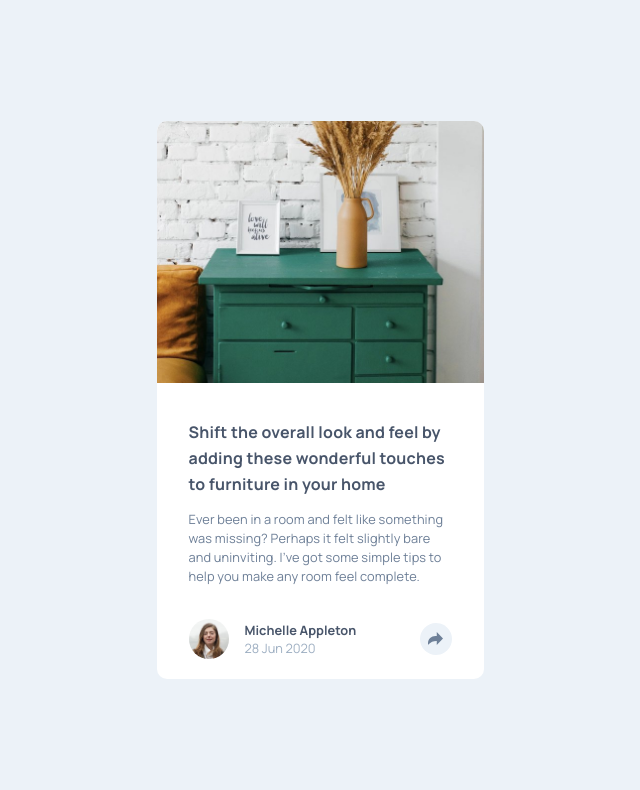
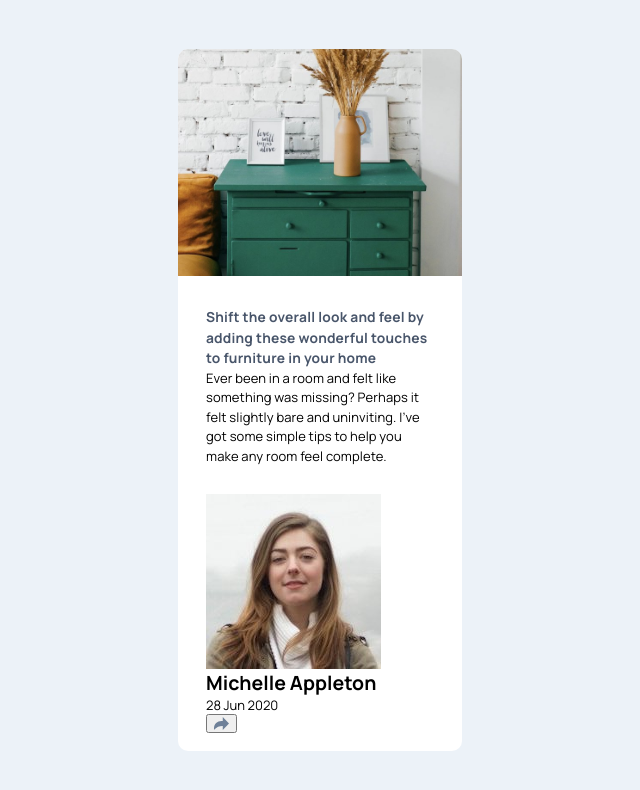
Before and after one commit to kamal-redzwan/15-frontendmentor-article-preview-component, a plain HTML site: page index.html in a window 1280 px wide. Shown: the whole page, without its empty margins (320-960 px from the left). Drawn offline with Linux system fonts and the light colour scheme.

Commit message:
adjust html by using BEM + reapplying css

```diff
--- a/index.html
+++ b/index.html
@@ -22,40 +22,42 @@
     <title>Frontend Mentor | Article preview component</title>
   </head>
   <body>
-    <main class="article-preview">
+    <article class="article">
       <img
         src="./images/drawers.jpg"
         alt="picture of a drawer with props on top"
       />
-      <div class="copy">
-        <h1>
+      <div class="article__content">
+        <h1 class="article__heading">
           Shift the overall look and feel by adding these wonderful touches to
           furniture in your home
         </h1>
-        <p>
+        <p class="article__copy">
           Ever been in a room and felt like something was missing? Perhaps it
           felt slightly bare and uninviting. I’ve got some simple tips to help
           you make any room feel complete.
         </p>
       </div>
-      <div class="author-info">
+      <footer class="article__footer">
+        <div class="article__footer-content">
           <img
-          class="author-avatar"
+            class="article__avatar"
             src="./images/avatar-michelle.jpg"
             alt="headshot of the author"
           />
-        <div class="author-name_date">
-          <h2>Michelle Appleton</h2>
-          <p>28 Jun 2020</p>
+          <div class="article__info">
+            <h2 class="article__info-name">Michelle Appleton</h2>
+            <p class="article__info-date">28 Jun 2020</p>
           </div>
-        <div class="btn-wrapper">
+          <button class="article__button">
             <img
               class="share-btn"
               src="./images/icon-share.svg"
               alt="share icon"
             />
+          </button>
         </div>
-      </div>
-    </main>
+      </footer>
+    </article>
   </body>
 </html>
--- a/style.css
+++ b/style.css
@@ -3,94 +3,57 @@
   --desaturated-dark-blue: hsl(214, 17%, 51%);
   --grayish-blue: hsl(212, 23%, 69%);
   --light-grayish-blue: hsl(210, 46%, 95%);
-
   --ff-manrope: 'Manrope', sans-serif;
   --fs-normal: 13px;
   --fw-normal: 500;
   --fw-bold: 700;
 }
 
-body {
-  background-color: var(--light-grayish-blue);
-
-  display: grid;
-  place-content: center;
-
-  font-family: var(--ff-manrope);
+html {
+  font-size: var(--fs-normal);
 }
 
-main {
-  max-width: 20.4375rem;
-  background-color: white;
-  border-radius: 0.625rem;
-  overflow: hidden;
-
-  font-size: 0.8rem;
+body {
+  display: grid;
+  background-color: var(--light-grayish-blue);
+  font-family: var(--ff-manrope);
+  place-items: center;
 }
 
-.copy {
-  padding-inline: 2rem;
-  padding-top: 2.25rem;
+.article {
+  max-width: 21.8rem;
+  border-radius: 10px;
+  background-color: #fff;
+  overflow: hidden;
 }
 
-.copy h1 {
-  font-size: 1rem;
-  line-height: 1.625;
-  letter-spacing: 0.2px;
-  color: var(--very-dark-grayish-blue);
-  font-weight: var(--fw-bold);
-
-  margin-block-end: 0.8rem;
+.article__content {
+  padding-inline: 2.13rem;
+  padding-block-start: 2.4rem;
+  padding-block-end: 2.13rem;
 }
 
-.copy p {
-  font-size: 0.8rem;
-  color: var(--desaturated-dark-blue);
+.article__heading {
+  font-size: 1.06rem;
+  color: var(--very-dark-grayish-blue);
+  line-height: 1.5;
+  letter-spacing: 0.2px;
+}
+
+.article__copy {
   line-height: 1.5;
   letter-spacing: 0.12px;
-
-  margin-block-end: 2rem;
 }
 
-.author-info {
-  display: flex;
-  /* justify-content: center; */
-  align-items: center;
-  padding-inline: 2rem;
-  padding-bottom: 1.25rem;
+.article__footer {
+  padding-inline: 2.13rem;
+  padding-block-end: 1.3rem;
 }
 
-.author-info .author-avatar {
-  width: 40px;
-  height: 40px;
-  border-radius: 50%;
-  margin-right: 1rem;
-}
-
-.author-info h2 {
-  font-size: 0.8rem;
-  color: var(--very-dark-grayish-blue);
-}
-
-.author-info p {
-  font-size: 0.8rem;
-  color: var(--grayish-blue);
-}
-
-.btn-wrapper {
-  display: flex;
-  align-items: center;
-  justify-content: center;
-
-  width: 32px;
-  height: 32px;
-
-  background-color: var(--light-grayish-blue);
-  border-radius: 50%;
-  margin-left: auto;
-}
 /* TODO
-  [ ] Card box shadow
-  [ ] Desktop breakpoint
-  [ ] Active state for author-info (mobile & desktop)
- */
+ [ ] article info
+ [ ] share button
+ [ ] hover states for mobile
+ [ ] desktop viewport
+ [ ] hover states for desktop
+*/
```
Lines whose indentation alone changed are shown as unchanged.
